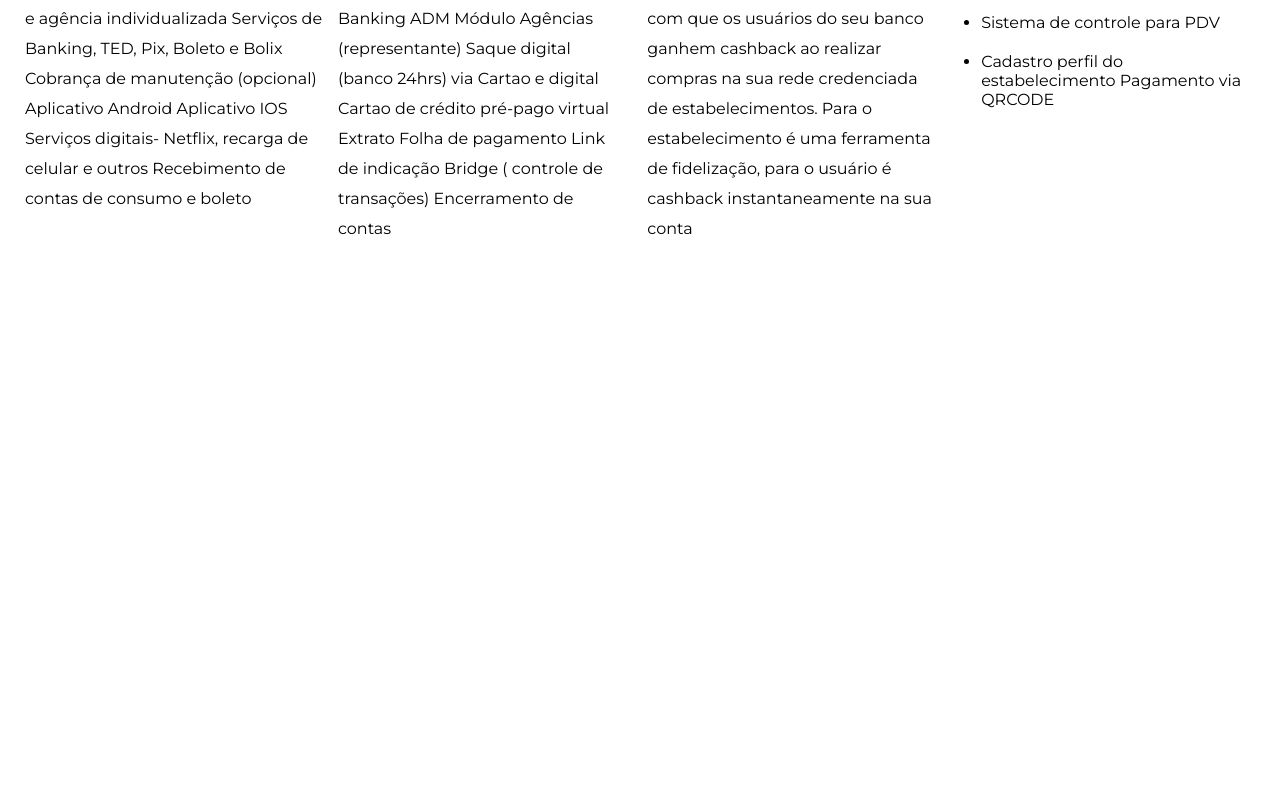
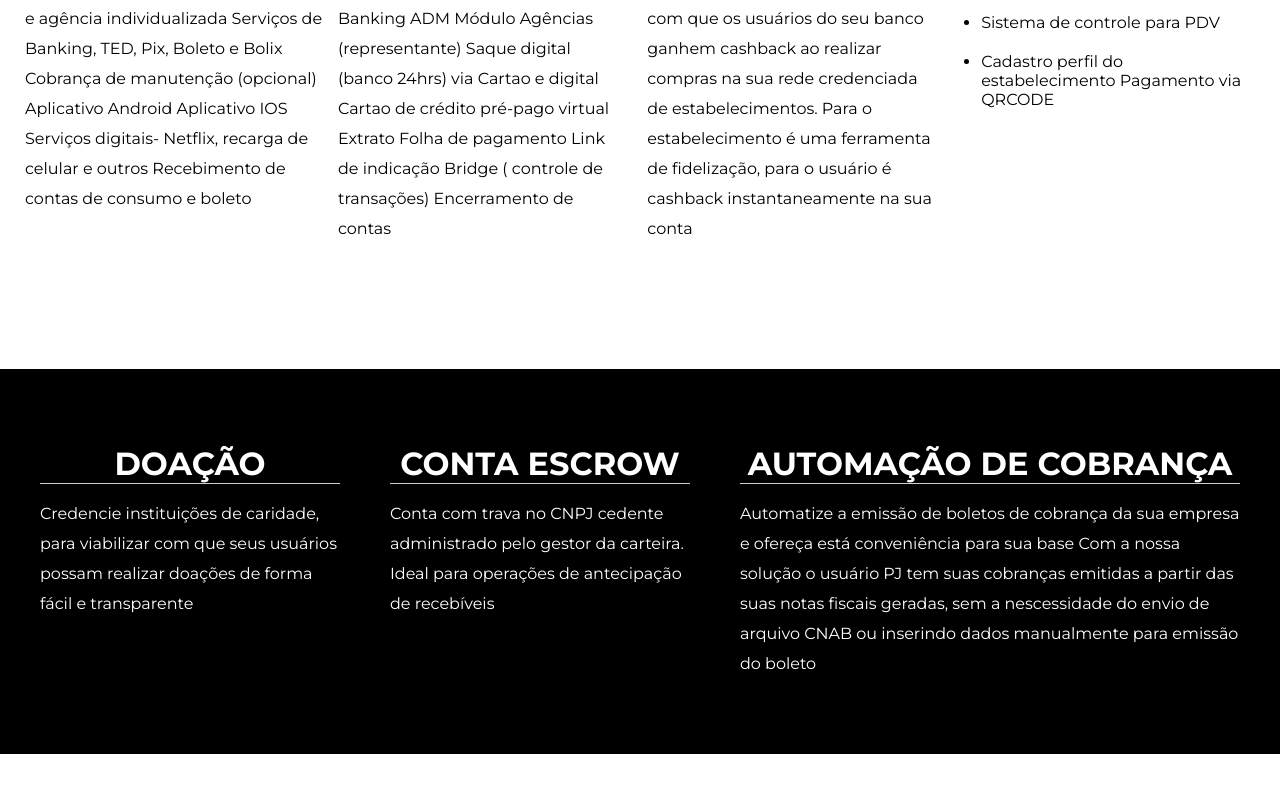
Before and after one commit to Christakisbanza/Cliente_Captar, a React (Vite) app: page / in a window 1280 px wide. Shown: the part 1002-1794 px from the top of the page. Before the commit the page ends 1471 px from the top, so only its background shows below. Built offline with nearby package versions, Linux system fonts and the light colour scheme; a web font is replaced by a local one.

Commit message:
DoacaoEscrowCobranca | estrutura base finalizada

```diff
--- a/src/App.jsx
+++ b/src/App.jsx
@@ -1,4 +1,5 @@
 import './App.css'
+import DoacaoEscrowCobranca from './component/DoacaoEscrowCobranca'
 import Home from './component/Home'
 import NavBar from './component/NavBar'
 import ServicoCashbackInclui from './component/ServicoCashbackInclui'
@@ -21,6 +22,10 @@ function App() {
           <div className='ServicoCashbackInclui-app'>
             <ServicoCashbackInclui />
           </div>
+
+          <div className='doacaoEscrowCobranca-app'>
+            <DoacaoEscrowCobranca/>
+          </div>
         </main>
 
       </div>
--- /dev/null
+++ b/src/component/DoacaoEscrowCobranca.css
@@ -0,0 +1,27 @@
+#doacaoEscrowCobranca{
+    background-color: black;
+    color: white;
+    display: flex;
+    justify-content: space-around;
+    gap: 20px;
+    padding: 75px 25px 75px 25px;
+}
+.doacaoEscrowCobranca-control h1{
+    text-align: center;
+    margin-bottom: 15px;
+    border-bottom: 1px solid #ccc;
+}
+.doacaoEscrowCobranca-control p{
+    max-width: 300px;
+    line-height: 30px;
+}
+#cobranca{
+    max-width: 500px;
+}
+@media(max-width: 870px){
+    #doacaoEscrowCobranca{
+        flex-direction: column;
+        align-items: center;
+        gap: 50px;
+    }
+}
--- /dev/null
+++ b/src/component/DoacaoEscrowCobranca.jsx
@@ -0,0 +1,28 @@
+import React from 'react'
+
+import './DoacaoEscrowCobranca.css'
+
+function DoacaoEscrowCobranca() {
+    return (
+        <div id='doacaoEscrowCobranca'>
+            <div className='doacaoEscrowCobranca-control'>
+                <h1>DOAÇÃO</h1>
+                <p>Credencie instituições de caridade, para viabilizar com que seus usuários possam realizar doações de forma fácil e transparente
+                </p>
+            </div>
+            <div className='doacaoEscrowCobranca-control'>
+                <h1>CONTA ESCROW</h1>
+                <p>Conta com trava no CNPJ cedente administrado pelo gestor da carteira. Ideal para operações de antecipação de recebíveis
+                </p>
+            </div>
+            <div className='doacaoEscrowCobranca-control'>
+                <h1>AUTOMAÇÃO DE COBRANÇA </h1>
+                <p id='cobranca'>Automatize a emissão de boletos de cobrança da sua empresa e ofereça está conveniência para sua base
+                Com a nossa solução o usuário PJ tem suas cobranças emitidas a partir das suas notas fiscais geradas, sem a nescessidade do envio de arquivo CNAB ou inserindo dados manualmente para emissão do boleto
+                </p>
+            </div>
+        </div>
+    )
+}
+
+export default DoacaoEscrowCobranca
```
